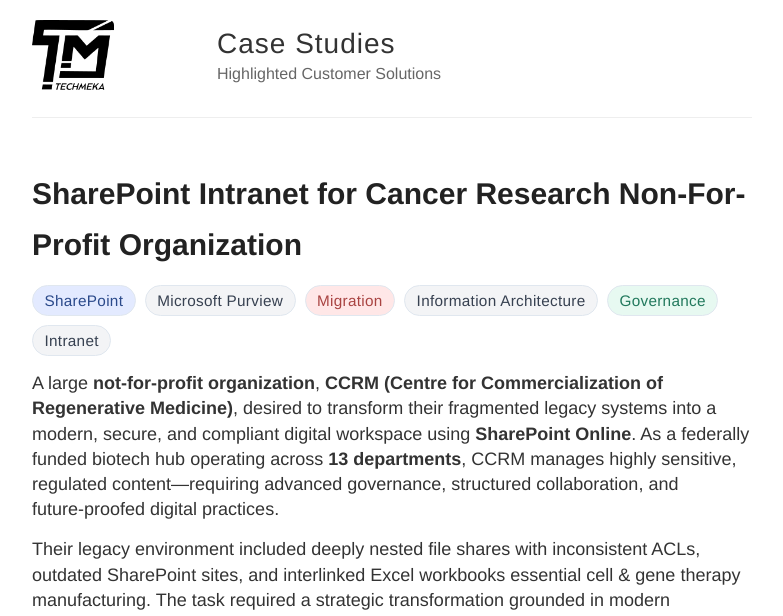
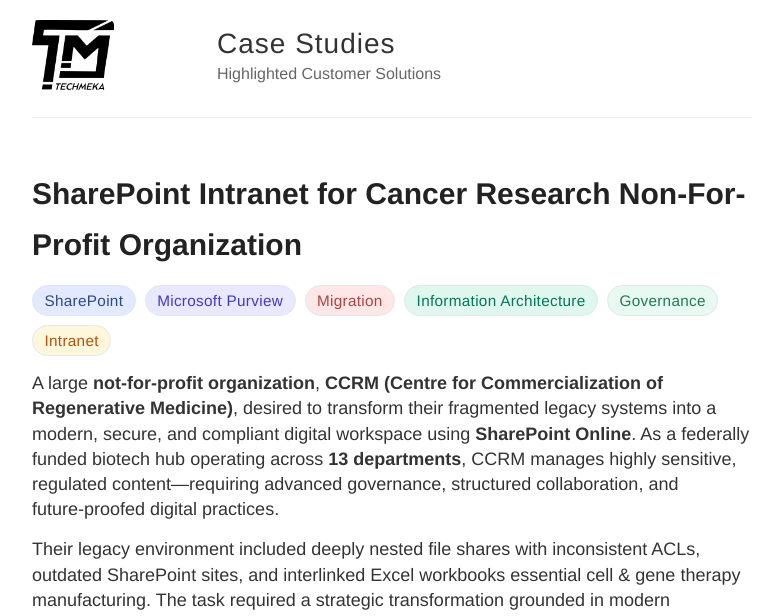
Before and after one commit to Techmeka/blog, a Jekyll site: the page built from docs/_posts/2025-01-01-File-Server-Sharepoint-Migration.md, in a window 1280 px wide. Shown: the top 616 px of the page, without its empty margins (248-1031 px from the left). Built offline with Jekyll 4.4.1, drawn with Linux system fonts in a browser that asks for light colours.

Commit message:
css update

```diff
--- a/docs/assets/css/style.scss
+++ b/docs/assets/css/style.scss
@@ -360,6 +360,9 @@
 .tag-rest-api    { background: #f3e8ff; color: #7c3aed; }
 .tag-graphql     { background: #ffe7fa; color: #be185d; }
 .tag-openapi     { background: #e7f9f1; color: #22795d; }
+.tag-microsoft-purview      { background: #e8e8ff; color: #4338ca; }
+.tag-information-architecture { background: #e0f7ed; color: #047857; }
+.tag-intranet               { background: #fff7dc; color: #b45309; }
 
 .post-separator {
   border: none;
```
